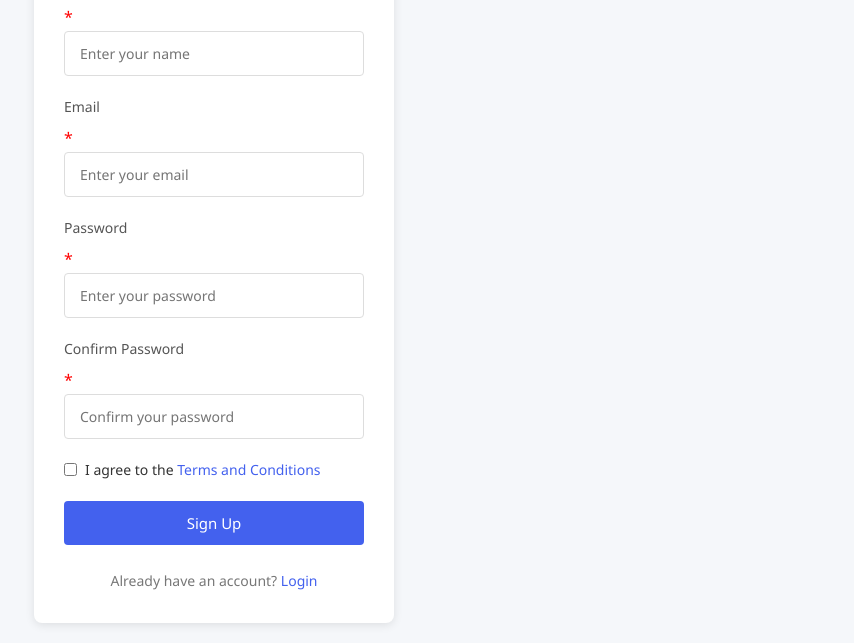
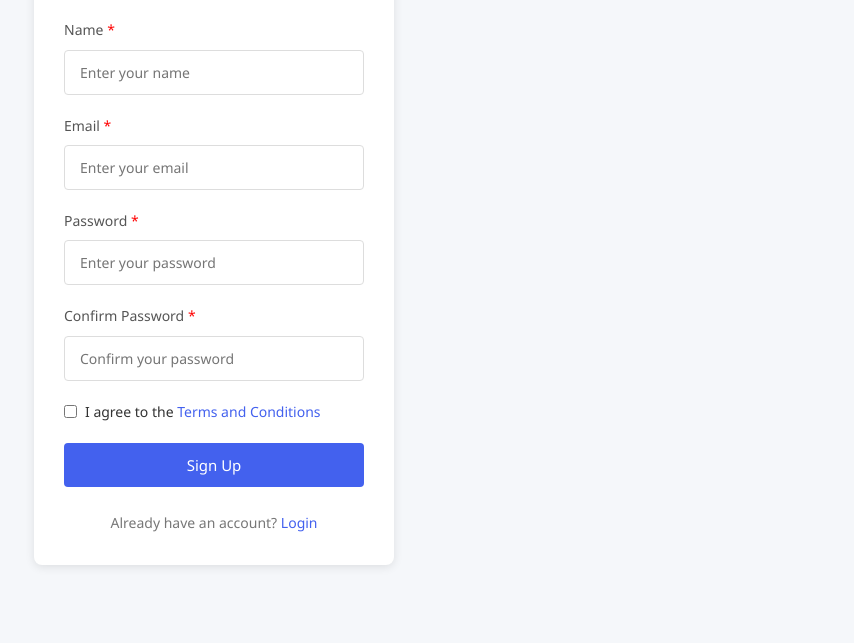
Before and after one commit to Kuku107/mycv, a plain HTML site: page auth/SignUp/sign-up.html in a window 1280 px wide. Shown: the part 171-814 px from the top of the page, without its empty margins (426-1280 px from the left). Drawn offline with Linux system fonts and the light colour scheme.

Commit message:
style: update * to beside label in signup form

```diff
--- a/auth/SignUp/sign-up.html
+++ b/auth/SignUp/sign-up.html
@@ -19,25 +19,25 @@
             </div>
             <form class="signup-form">
                 <div class="form-group">
-                    <label for="fullname" data-i18n="signup_name">Name</label> <span class="required">*</span>
+                    <label for="fullname" data-i18n="signup_name">Name <span class="required">*</span></label>
                     <input type="text" id="fullname" name="fullname" data-i18n-placeholder="signup_name_placeholder" placeholder="Enter your name" required>
                 </div>
                 <div class="form-group">
-                    <label for="email" data-i18n="signup_email">Email</label> <span class="required">*</span>
+                    <label for="email" data-i18n="signup_email">Email <span class="required">*</span></label>
                     <input type="email" id="email" name="email" data-i18n-placeholder="signup_email_placeholder" placeholder="Enter your email" required>
                 </div>
                 <div class="form-group">
-                    <label for="password" data-i18n="signup_password">Password</label> <span class="required">*</span>
+                    <label for="password" data-i18n="signup_password">Password <span class="required">*</span></label>
                     <input type="password" id="password" name="password" data-i18n-placeholder="signup_password_placeholder" placeholder="Enter your password" required>
                 </div>
                 <div class="form-group">
-                    <label for="confirm-password" data-i18n="signup_confirm_password">Confirm Password</label> <span class="required">*</span>
+                    <label for="confirm-password" data-i18n="signup_confirm_password">Confirm Password <span class="required">*</span></label>
                     <input type="password" id="confirm-password" name="confirm-password" data-i18n-placeholder="signup_confirm_password_placeholder" placeholder="Confirm your password" required>
                 </div>
                 <div class="form-options">
                     <div class="terms">
                         <input type="checkbox" id="terms" name="terms" required>
-                        <label for="terms">I agree to the <a href="#">Terms and Conditions</a></label>
+                        <label for="terms">I agree to the <a href="#" data-i18n="signup_terms">Terms and Conditions</a></label>
                     </div>
                 </div>
                 <!-- Error message container -->
```
